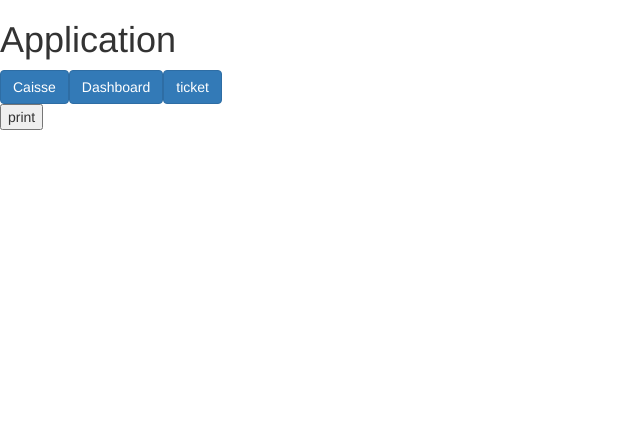
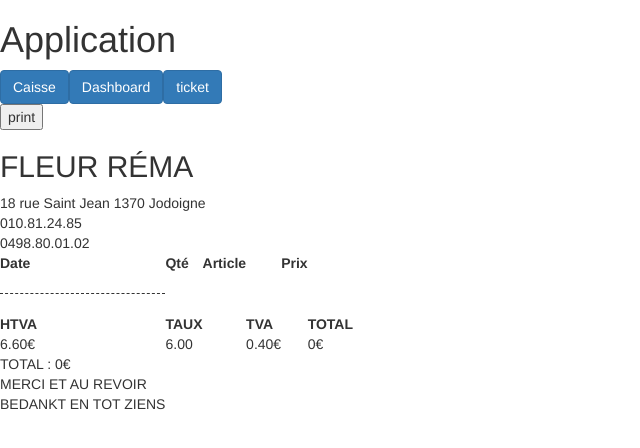
Before and after one commit to BrianLuk10/tfe2021, a React app: page /ticket in a window 1280 px wide. Shown: the top 448 px of the page, without its empty margins (0-640 px from the left). Built offline with nearby package versions, Linux system fonts and the light colour scheme.

Commit message:
imprimer ticket fin

```diff
--- a/src/components/caisse/Caisse.css
+++ b/src/components/caisse/Caisse.css
@@ -5,6 +5,10 @@
   min-width: 150px;
   border-top-left-radius: 3px;
   border-top-right-radius: 3px;
+}
+
+hr {
+  border-top: 1px dashed;
 }
 
 .container {
--- a/src/components/caisse/Ticket.js
+++ b/src/components/caisse/Ticket.js
@@ -1,6 +1,12 @@
 import React, { useEffect, useRef, useState } from 'react';
 import ReactToPrint from 'react-to-print';
 
+
+let prixTotal = 0;
+function calculerPrixTotal(a, b) {
+    let prix = a * b;
+    prixTotal += prix;
+}
 
 function Ticket() {
 
@@ -12,6 +18,8 @@ function Ticket() {
     }, [])
 
     let componentRef = useRef(null)
+    const current = new Date();
+    const date = `${current.getDate()}/${current.getMonth() + 1}/${current.getFullYear()}`;
 
     let data = JSON.parse(sessionStorage.getItem('save'))
     sessionStorage.setItem('caisse', JSON.stringify(data))
@@ -25,11 +33,14 @@ function Ticket() {
             prix: obj.prix,
             nombre: obj.nombre
         }));
-        articleShow = posts.map(pd => <React.Fragment>
-            <div>
-                <div>{pd.nom}&nbsp;x{pd.nombre}&nbsp;{(pd.prix * pd.nombre)}</div>
-            </div>
-        </React.Fragment>)
+        articleShow = posts.map(pd => <tr>
+            {calculerPrixTotal(pd.prix, pd.nombre)}
+            <td>{date}</td>
+            <td>{pd.nombre}</td>
+            <td>{pd.nom}</td>
+            <td></td>
+            <td>{(pd.prix * pd.nombre)}€</td>
+        </tr>)
     }
     catch {
         console.log("pas d'article")
@@ -49,7 +60,44 @@ function Ticket() {
                 }
                 content={() => componentRef}
             />
-            <span ref={el => componentRef = el}>{articleShow}</span>
+            <div ref={el => componentRef = el}>
+                <div>
+                    <h2>FLEUR RÉMA</h2>
+                    <div>18 rue Saint Jean 1370 Jodoigne</div>
+                    <div>010.81.24.85</div>
+                    <div>0498.80.01.02</div>
+                </div>
+                <table>
+                    <tr>
+                        <th>Date</th>
+                        <th>Qté</th>
+                        <th>Article</th>
+                        <th></th>
+                        <th>Prix</th>
+                    </tr>
+                    {articleShow}
+                    <hr></hr>
+                    <tr>
+                        <th>HTVA</th>
+                        <th>TAUX</th>
+                        <th></th>
+                        <th>TVA</th>
+                        <th></th>
+                        <th>TOTAL</th>
+                    </tr>
+                    <tr>
+                        <td>6.60€</td>
+                        <td>6.00</td>
+                        <td></td>
+                        <td>0.40€</td>
+                        <td></td>
+                        <td>{prixTotal}€</td>
+                    </tr>
+                    <div>TOTAL : {prixTotal}€</div>
+                    <div>MERCI ET AU REVOIR</div>
+                    <div>BEDANKT EN TOT ZIENS</div>
+                </table>
+            </div>
         </div>
     )
 }
```
Also changed, not shown: 2 other files (tests, documents, lock files or other folders).
